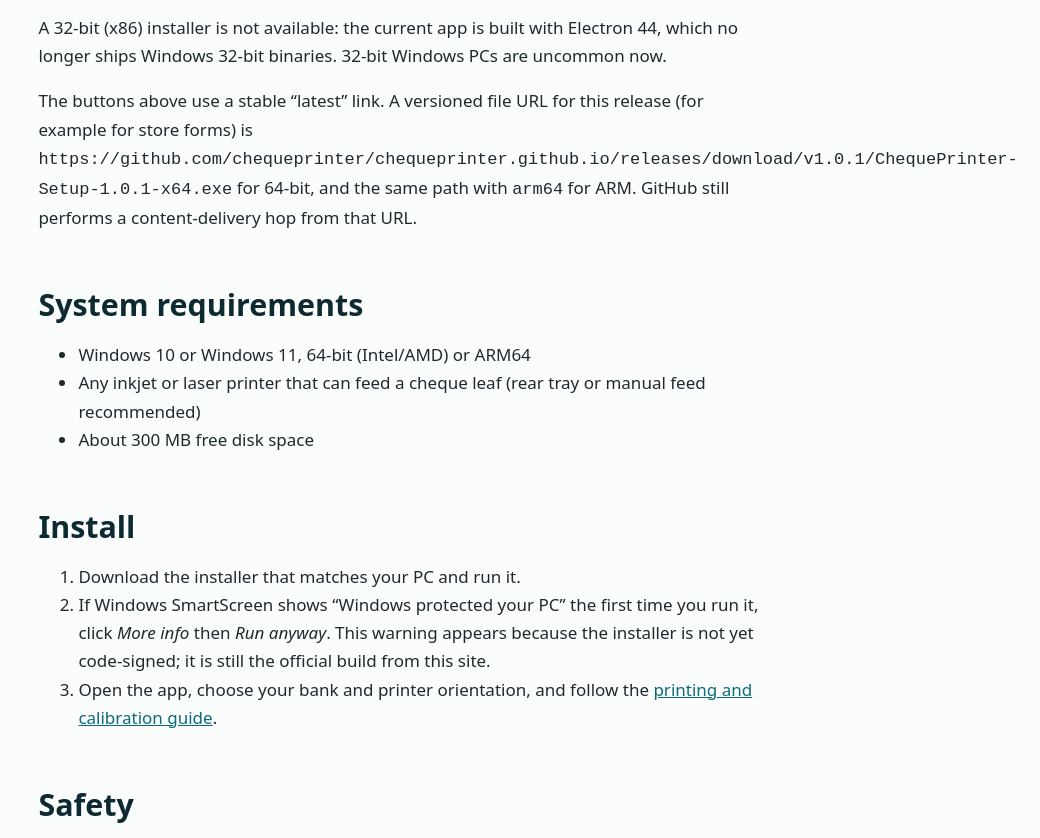
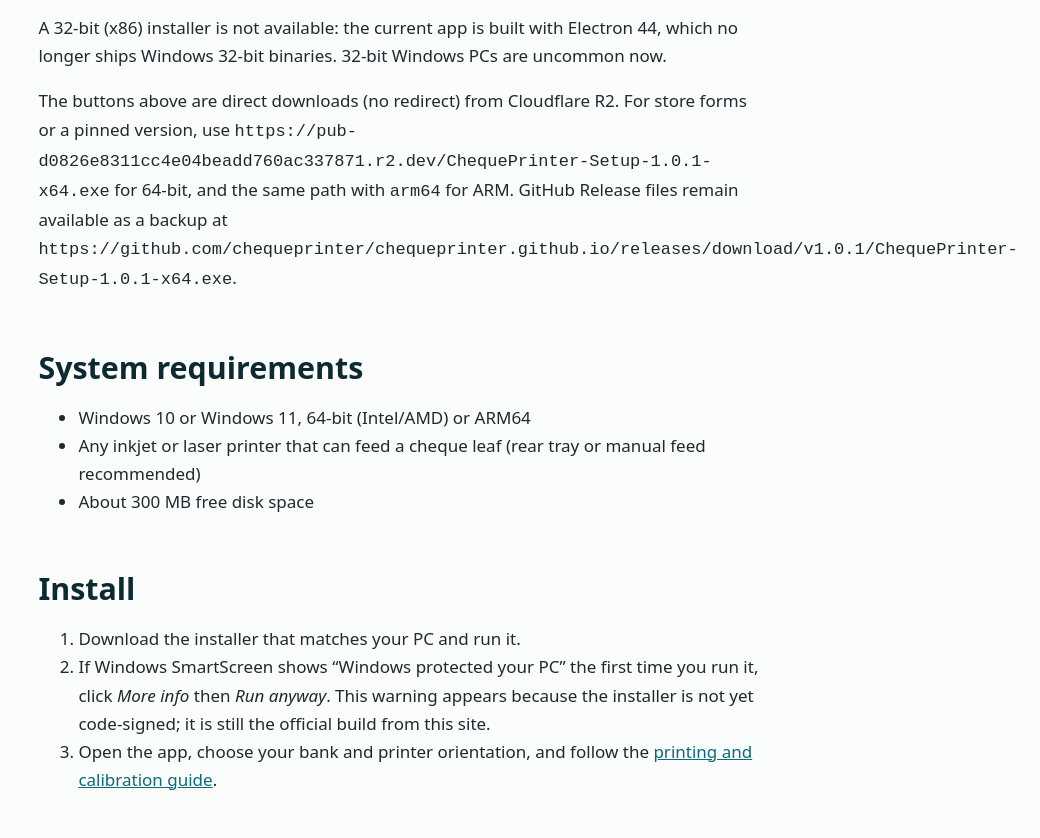
Before and after one commit to chequeprinter/chequeprinter.github.io, a plain HTML site: page download/index.html in a window 1280 px wide. Shown: the part 955-1793 px from the top of the page, without its empty margins (240-1280 px from the left). Drawn offline with Linux system fonts and the light colour scheme.

Commit message:
Point download buttons at direct Cloudflare R2 URLs and keep GitHub Releases as backup.

```diff
--- a/download/index.html
+++ b/download/index.html
@@ -46,14 +46,15 @@
 <nav class="crumbs" aria-label="Breadcrumb"><ol><li><a href="../">Home</a></li><li aria-current="page">Download</li></ol></nav>
 <div class="wrap narrow"><article class="prose"><h1>Download Cheque Printer for Windows (free)</h1>
 <p class="lead-sm">Version 1.0.1 · Windows 10 and 11 · Free, no ads, no sign-up.</p>
-<div class="download-archs"><article class="download-arch recommended"><p class="arch-kicker"><span class="pill-rec">Recommended</span></p><h2>Windows 64-bit (x64)</h2><p class="arch-note">For almost every Windows 10 or 11 PC with an Intel or AMD processor. Choose this if you are not sure.</p><a class="btn btn-primary" href="https://github.com/chequeprinter/chequeprinter.github.io/releases/latest/download/ChequePrinter-Setup-x64.exe" rel="noopener" data-track="download_click" data-track-label="x64">Download 64-bit installer</a><p class="sha256-line">SHA-256: <code>A04F65E344305848EA829B53A0EFE0711EFFD8C186E39A98FE93D90DF0A5510B</code></p><p class="note">In PowerShell: <code>Get-FileHash .\ChequePrinter-Setup-x64.exe -Algorithm SHA256</code></p></article><article class="download-arch"><p class="arch-kicker"></p><h2>Windows ARM64</h2><p class="arch-note">For Windows on Arm devices, such as Snapdragon or other ARM-based laptops.</p><a class="btn btn-ghost" href="https://github.com/chequeprinter/chequeprinter.github.io/releases/latest/download/ChequePrinter-Setup-arm64.exe" rel="noopener" data-track="download_click" data-track-label="arm64">Download ARM64 installer</a><p class="sha256-line">SHA-256: <code>7E1BA753B5F17C66AAC186D82E28335805AC1A804DFC14F3DAAD2190B1A3885A</code></p><p class="note">In PowerShell: <code>Get-FileHash .\ChequePrinter-Setup-arm64.exe -Algorithm SHA256</code></p></article></div>
+<div class="download-archs"><article class="download-arch recommended"><p class="arch-kicker"><span class="pill-rec">Recommended</span></p><h2>Windows 64-bit (x64)</h2><p class="arch-note">For almost every Windows 10 or 11 PC with an Intel or AMD processor. Choose this if you are not sure.</p><a class="btn btn-primary" href="https://pub-d0826e8311cc4e04beadd760ac337871.r2.dev/ChequePrinter-Setup-x64.exe" rel="noopener" data-track="download_click" data-track-label="x64">Download 64-bit installer</a><p class="sha256-line">SHA-256: <code>A04F65E344305848EA829B53A0EFE0711EFFD8C186E39A98FE93D90DF0A5510B</code></p><p class="note">In PowerShell: <code>Get-FileHash .\ChequePrinter-Setup-x64.exe -Algorithm SHA256</code></p></article><article class="download-arch"><p class="arch-kicker"></p><h2>Windows ARM64</h2><p class="arch-note">For Windows on Arm devices, such as Snapdragon or other ARM-based laptops.</p><a class="btn btn-ghost" href="https://pub-d0826e8311cc4e04beadd760ac337871.r2.dev/ChequePrinter-Setup-arm64.exe" rel="noopener" data-track="download_click" data-track-label="arm64">Download ARM64 installer</a><p class="sha256-line">SHA-256: <code>7E1BA753B5F17C66AAC186D82E28335805AC1A804DFC14F3DAAD2190B1A3885A</code></p><p class="note">In PowerShell: <code>Get-FileHash .\ChequePrinter-Setup-arm64.exe -Algorithm SHA256</code></p></article></div>
 <h2>Which file should I get?</h2>
 <ul><li><strong>64-bit (x64)</strong> is the right choice for almost every Windows PC (Intel or AMD).</li>
 <li><strong>ARM64</strong> is only for Windows on Arm laptops (for example some Snapdragon machines).</li></ul>
 <p>A 32-bit (x86) installer is not available: the current app is built with Electron 44, which no longer ships Windows 32-bit binaries. 32-bit Windows PCs are uncommon now.</p>
-<p>The buttons above use a stable “latest” link. A versioned file URL for this release (for example for store forms) is
-<code>https://github.com/chequeprinter/chequeprinter.github.io/releases/download/v1.0.1/ChequePrinter-Setup-1.0.1-x64.exe</code>
-for 64-bit, and the same path with <code>arm64</code> for ARM. GitHub still performs a content-delivery hop from that URL.</p>
+<p>The buttons above are direct downloads (no redirect) from Cloudflare R2. For store forms or a pinned version, use
+<code>https://pub-d0826e8311cc4e04beadd760ac337871.r2.dev/ChequePrinter-Setup-1.0.1-x64.exe</code>
+for 64-bit, and the same path with <code>arm64</code> for ARM. GitHub Release files remain available as a backup at
+<code>https://github.com/chequeprinter/chequeprinter.github.io/releases/download/v1.0.1/ChequePrinter-Setup-1.0.1-x64.exe</code>.</p>
 <h2>System requirements</h2><ul><li>Windows 10 or Windows 11, 64-bit (Intel/AMD) or ARM64</li><li>Any inkjet or laser printer that can feed a cheque leaf (rear tray or manual feed recommended)</li><li>About 300 MB free disk space</li></ul>
 <h2>Install</h2><ol><li>Download the installer that matches your PC and run it.</li>
 <li>If Windows SmartScreen shows “Windows protected your PC” the first time you run it, click <em>More info</em> then <em>Run anyway</em>. This warning appears because the installer is not yet code-signed; it is still the official build from this site.</li>
```
